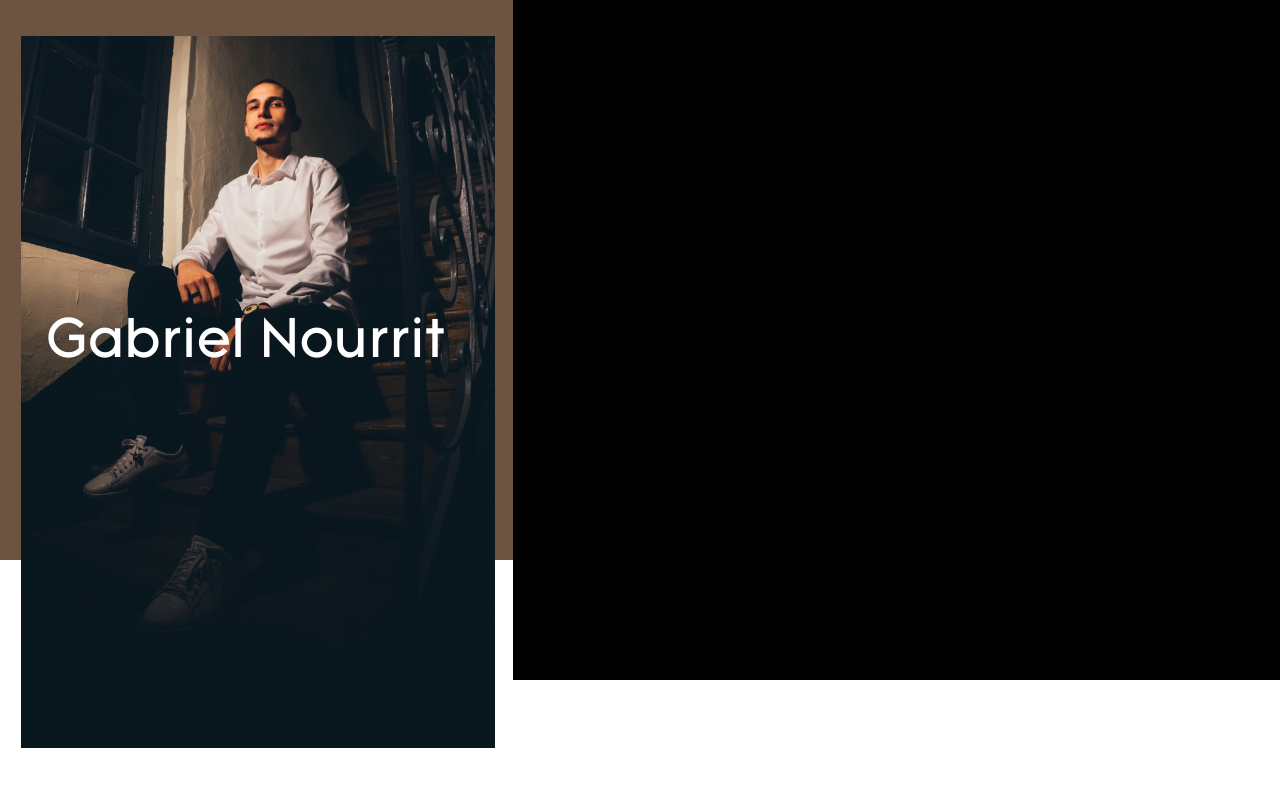
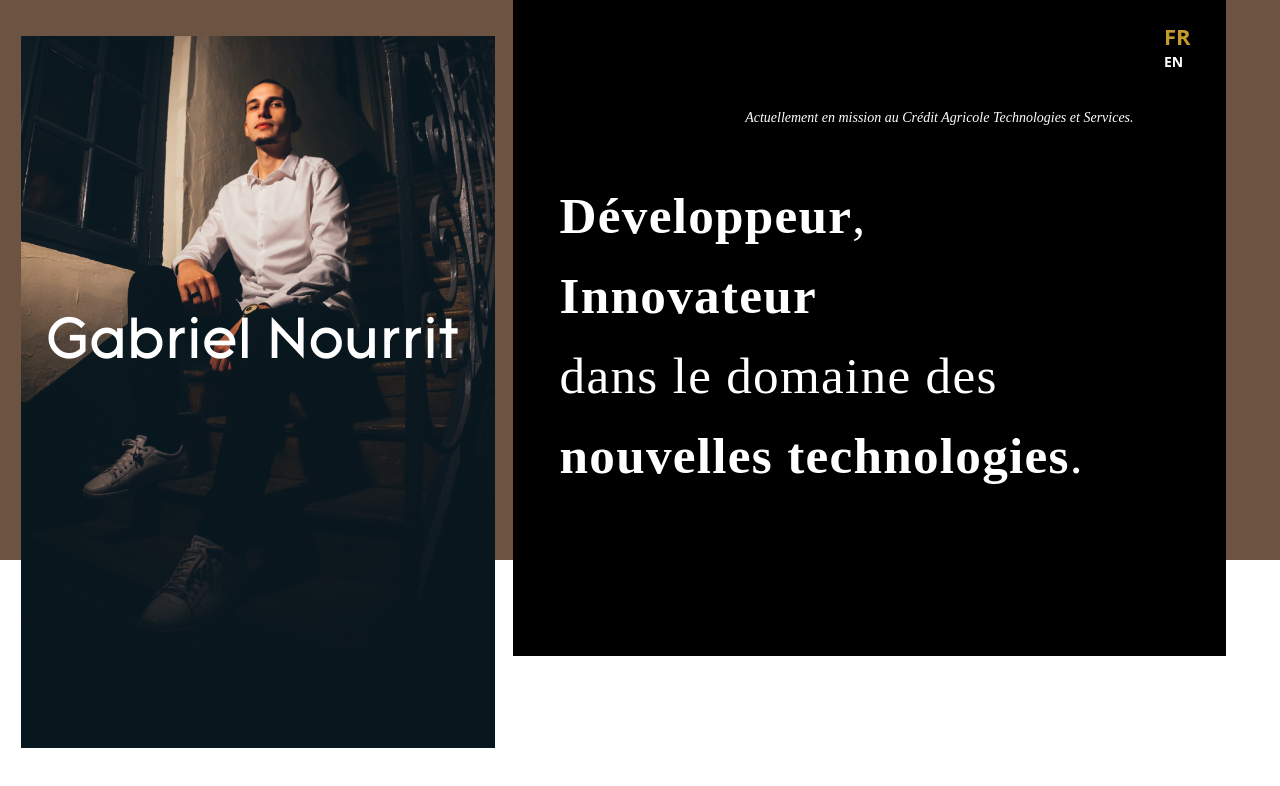
Before and after one commit to GabrielNourrit/site-cv, a plain HTML site: page index.html in a window 1280 px wide. Drawn offline with Linux system fonts and the light colour scheme; a web font is replaced by a local one.

Commit message:
resp v2 + right side

```diff
--- a/index.html
+++ b/index.html
@@ -20,9 +20,11 @@
 
   <div id="dt-version">
 
+
+    <div id="dt-bg-secondary"></div>
+
     <div id="dt-left">
 
-      <div id="dt-bg-secondary"></div>
       <div id="dt-profil-picture-container">
         <img id="dt-profil-picture" src="img/gabrielnourrit.jpg" alt="photos de gabriel nourrit"/>
         <h1 id="dt-name">Gabriel Nourrit</h1>
@@ -32,51 +34,24 @@
     </div>
 
     <div id="dt-right">
-      <div id="dt-content"></div>
+      <div id="dt-content">
+
+        <div id="dt-languages">
+          <div id="dt-languages-column-container">
+            <div class="dt-languages-selected">FR</div>
+            <div>EN</div>
+          </div>
+        </div>
+
+        <div id="dt-currently-doing">Actuellement en mission au Crédit Agricole Technologies et Services.</div>
+
+        <h2 id="dt-subtitle"><strong>Développeur</strong>,<br/><strong>Innovateur</strong><br/>dans le domaine des<br/><strong>nouvelles technologies</strong>.</h2>
+
+      </div>
       <div id="dt-footer"></div>
     </div>
 
   </div>
-
-
-
-
-<!--
-
-
-
-
-            <img  id="profil-picture-right-side" src="img/gabrielnourrit-mobile.jpg" alt="photos de gabriel nourrit"/>
-
-            <h2><strong>Développeur</strong>, <strong>créateur</strong> et <strong>entrepreneur</strong> dans le domaine des <strong>nouvelles technologies</strong>.</h2>
-
-
-
-            <div class="networks">
-
-            <div class="hr-networks"></div>
-
-
-            <div class="networks-items">
-                <a rel="noopener" href="https://www.linkedin.com/in/gabriel-nourrit-4345a7179/" target="_blank"><i class="fab fa-linkedin-in"></i></a><span class="s-n"></span>
-                <a rel="noopener" href="https://github.com/GabrielNourrit" target="_blank"><i class="fab fa-github"></i></a><span class="s-n"></span>
-                <a rel="noopener" href="https://gitlab.com/GabrielNourrit" target="_blank"><i class="fab fa-gitlab"></i></a><span class="s-n"></span>
-                <a rel="noopener" href="https://gricad-gitlab.univ-grenoble-alpes.fr/nourritg" target="_blank"><i class="fab fa-gitlab"></i></a>
-            </div>
-
-
-
-        </div>
-
-            <a href="mailto:gabriel.nourrit@gmail.com" id="contact">Contacter</a>
-            <p class="copyright">Copyright © 2021 website designed and developed by NOURRIT Gabriel</p>
-        </div>
-    </div>
-
--->
-
-      <!-- Mobile Version -->
-
         <script src="./lib/jquery.3.6.0.js"></script>
         <script src="anime.js"></script>
     </body>
--- a/style-mobile.css
+++ b/style-mobile.css
@@ -1,3 +1,7 @@
-@media (max-width: 1236px){
+@media ((max-width: 1070px) and (max-height: 600px)) or (max-width: 65vh){
+
+	#dt-version{
+		display: none;
+	}
 
 }
--- a/style.css
+++ b/style.css
@@ -31,19 +31,21 @@ body{
   display: flex;
 }
 
+
+/**LEFT SIDE**/
+
 #dt-left{
   width: 40.1%;
   height: 100vh;
   min-width: 63.32vh;
-  min-height: 50vw;
+  min-height: 49vw;
 }
 
 #dt-bg-secondary{
   background-color: #6D5342;
-  min-width: 63.32vh;
   min-height: 70vh;
   height: 35vw;
-  width:40.1%;
+  width:100%;
   z-index: 0;
   position: absolute;
 }
@@ -71,18 +73,86 @@ body{
   font-family: "Tomica";
   font-weight: 400;
   color: white;
-  font-size: max(4.2vw, 6.8vh);
-  margin: 59% max(17.454px, 2vw);
+  font-size: 4.4vw;
+  margin: 59% 2vw;
 }
 
+/* plus long que large !) */
+@media (min-height: 63.3vw){
+ #dt-name{
+ font-size: 7vh;
+ color: blue;
+ }
+}
+
+
+/**RIGHT SIDE**/
+
 #dt-right{
-  width: 59.9%;
+  position: relative;
+  width: 52%;
   height: 100vh;
+  color: white;
 }
 
 #dt-content{
   background-color: black;
-  height: 85vh;
+  height: 82vh;
+  min-height: 42vw;
+  min-width: 713px;
+  font-family: "Adobe-Caslon-Pro";
+}
+
+
+
+#dt-languages{
+  display: flex;
+  justify-content: flex-end;
+  margin-right: 5%;
+  padding-top: 3%;
+  font-family: "Open Sans";
+  font-weight: bold;
+  font-size: 14px;
+}
+
+#dt-languages-column-container{
+    display: flex;
+    flex-direction: column;
+}
+
+.dt-languages-selected{
+  margin-bottom: 1%;
+  font-size: 22px;
+  color: #C39C2D;
+}
+
+#dt-currently-doing{
+  display: flex;
+  justify-content: flex-end;
+  font-style: italic;
+  font-size: max(14px,0.65vw);
+  margin-right: 13%;
+  margin-top: 5.5%;
+}
+
+#dt-subtitle{
+  margin-left: 6.5%;
+  font-weight: normal;
+  font-size: max(4vw, 50px);
+  margin-top: 7%;
+    line-height: max(6vw, 10vh);
+    letter-spacing: 0.1vw;
+    color:white;
+}
+
+
+
+#dt-subtitle strong{
+  font-weight: bold;
+}
+
+#dt-footer{
+
 }
 
 
```
